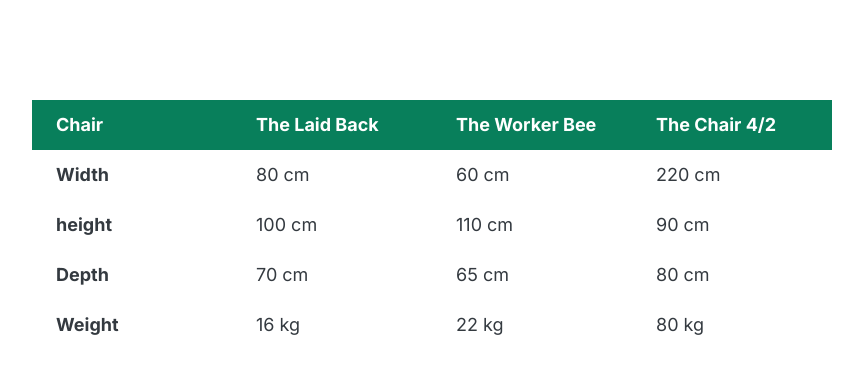
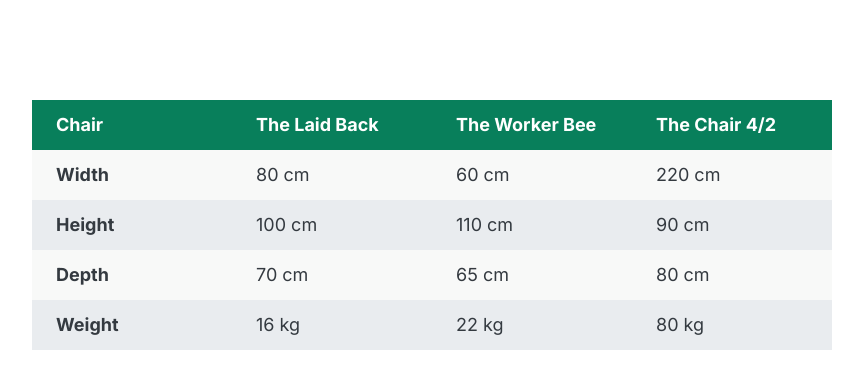
Before and after one commit to tod619/03_Component_Table, a plain HTML site: page index.html in a window 1280 px wide. Shown: the whole page, without its empty margins (208-1071 px from the left). Drawn offline with Linux system fonts and the light colour scheme.

Commit message:
Add style to the odd + even table rows in style.css file

```diff
--- a/index.html
+++ b/index.html
@@ -28,7 +28,7 @@
             </tr>
 
             <tr>
-                <th>height</th>
+                <th>Height</th>
                 <td>100 cm</td>
                 <td>110 cm</td>
                 <td>90 cm</td>
--- a/style.css
+++ b/style.css
@@ -38,3 +38,11 @@ thead th {
     color: #fff;
     width: 25%;
 }
+
+tbody tr:nth-child(odd) {
+    background-color: #f8f9f8;
+}
+
+tbody tr:nth-child(even) {
+    background-color: #e9ecef;
+}
```
